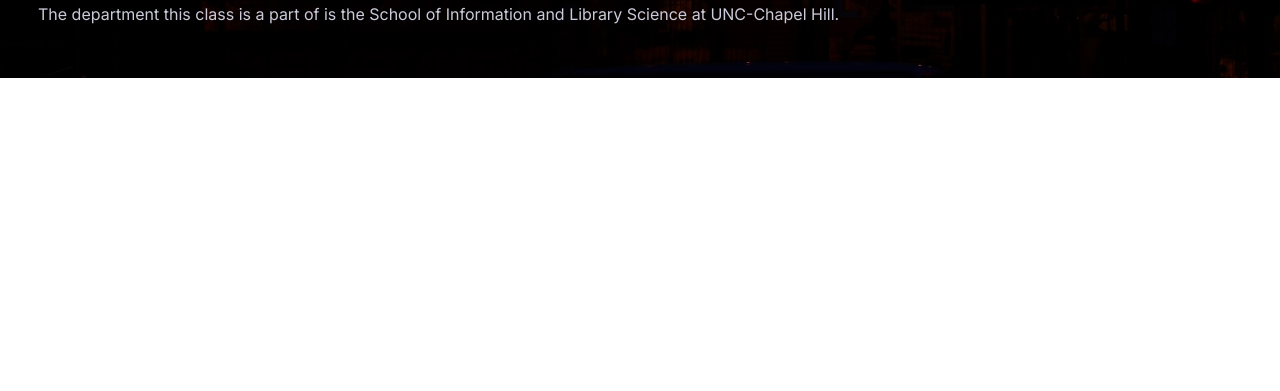
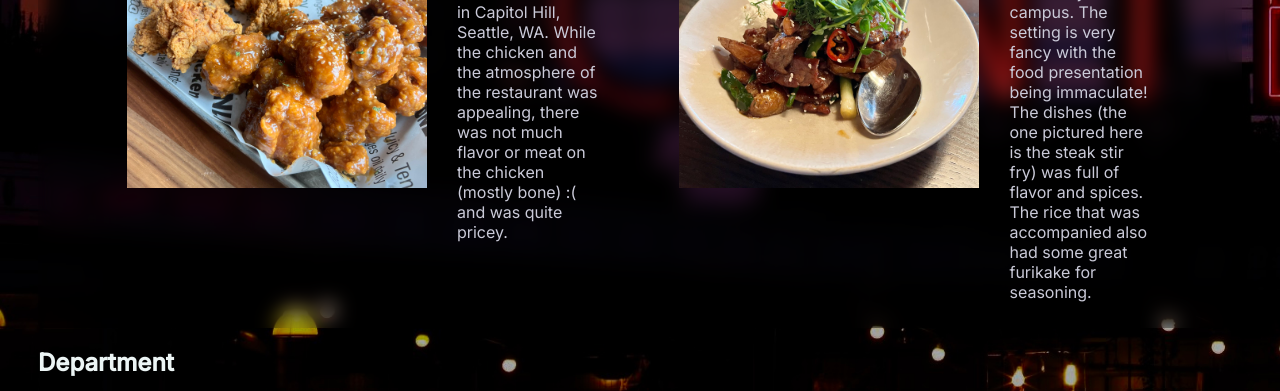
Before and after one commit to ceciliallee/inls572, a plain HTML site: page reviews.html in a window 1280 px wide. Shown: the part 1190-1581 px from the top of the page. Before the commit the page ends 1268 px from the top, so only its background shows below. Drawn offline with Linux system fonts and the light colour scheme.

Commit message:
more edits

```diff
--- a/reviews.html
+++ b/reviews.html
@@ -86,6 +86,34 @@
                 </div>
             </div>
         </div>
+        <div class="reviewgrid">
+            <div class="review">
+                <div>
+                    <p class="title">Pelicana</p>
+                    <img src="assets/koreanfriedchicken.jpg" alt="Korean Fried Chicken" />
+                </div>
+                <div class="review-text">
+                    <p>
+                        Pelicana is a Korean Fried Chicken chain that is popular on the West Coast. This chain was located in
+                        Capitol Hill, Seattle, WA. While the chicken and the atmosphere of the restaurant was appealing, there was
+                        not much flavor or meat on the chicken (mostly bone) :( and was quite pricey.
+                    </p>
+                </div>
+            </div>
+            <div class="review">
+                <div>
+                    <p class="title">Juju Durham</p>
+                    <img src="assets/juju.JPG" alt="Juju" />
+                </div>
+                <div class="review-text">
+                    <p>
+                        Juju Durham is an Asian fusion restaurant located in Durham, NC by the Duke University campus. The setting is very
+                        fancy with the food presentation being immaculate! The dishes (the one pictured here is the steak stir fry) was full of
+                        flavor and spices. The rice that was accompanied also had some great furikake for seasoning.
+                    </p>
+                </div>
+            </div>
+        </div>
     </div>
 
     <section class="dept">
--- a/styles.css
+++ b/styles.css
@@ -23,6 +23,7 @@
     display: flex;
     justify-content: space-between;
     align-items: center;
+    flex-wrap: wrap;
 }
 
 nav img {
@@ -97,14 +98,14 @@
   display: flex;
   flex-direction: row;
   justify-content: space-evenly;
-  padding: 10px;
-  backdrop-filter: blur(10px);
-  border-radius: 5px;
 }
 
 .container-review {
   display: flex;
   flex-direction: column;
+  padding: 10px;
+  backdrop-filter: blur(10px);
+  border-radius: 5px;
 }
 
 .review {
```
